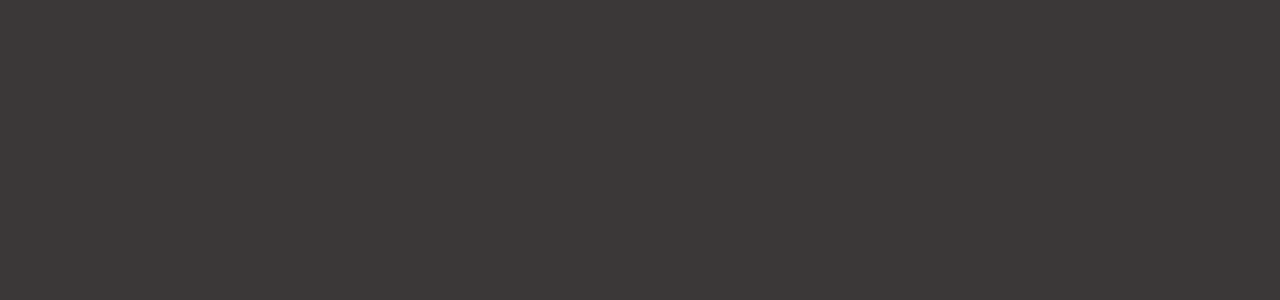
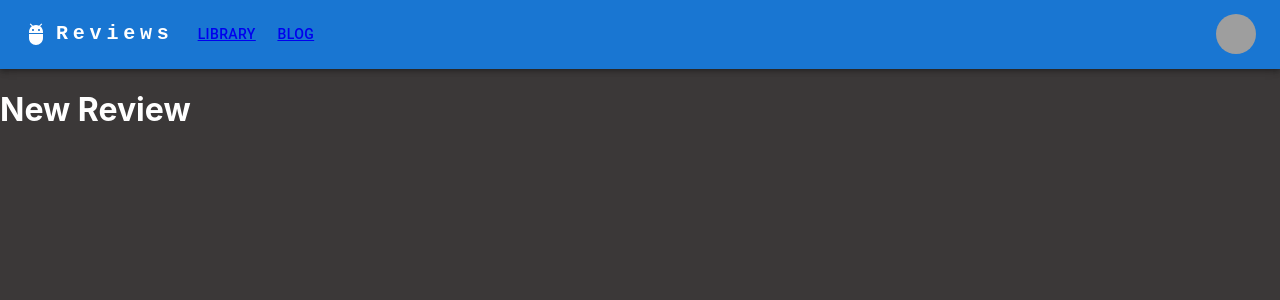
Before and after one commit to kirtleyadams/knc-reviews, a React (Create React App) app in the folder client/: page /review in a window 1280 px wide. Before the commit this address had no page. Shown: the top 300 px of the page. Built offline with nearby package versions, Linux system fonts and the light colour scheme; grey boxes are pictures that could not be loaded; the HTML template or start-up script is replaced by a standard one.

Commit message:
added page for new reviews

```diff
--- a/client/src/App.js
+++ b/client/src/App.js
@@ -1,6 +1,7 @@
 import { Routes, Route } from "react-router-dom";
 import Home from "./components/home/Home";
 import Library from "./components/library/Library";
+import Review from "./components/review/Review";
 
 const App = () => {
   return (
@@ -18,6 +19,10 @@ const App = () => {
           path="/library"
           element={<Library />}
         />
+        <Route
+          path="/review"
+          element={<Review />}
+        />
       </Routes>
     </div>
   );
--- /dev/null
+++ b/client/src/components/review/Review.js
@@ -0,0 +1,13 @@
+import Nav from "../nav/Nav";
+import "./review.css";
+
+const Review = () => {
+    return (
+        <>
+            <Nav />
+            <h1>New Review</h1>
+        </>
+    )
+}
+
+export default Review;
```
Also changed, not shown: client/src/components/review/review.css (added).
